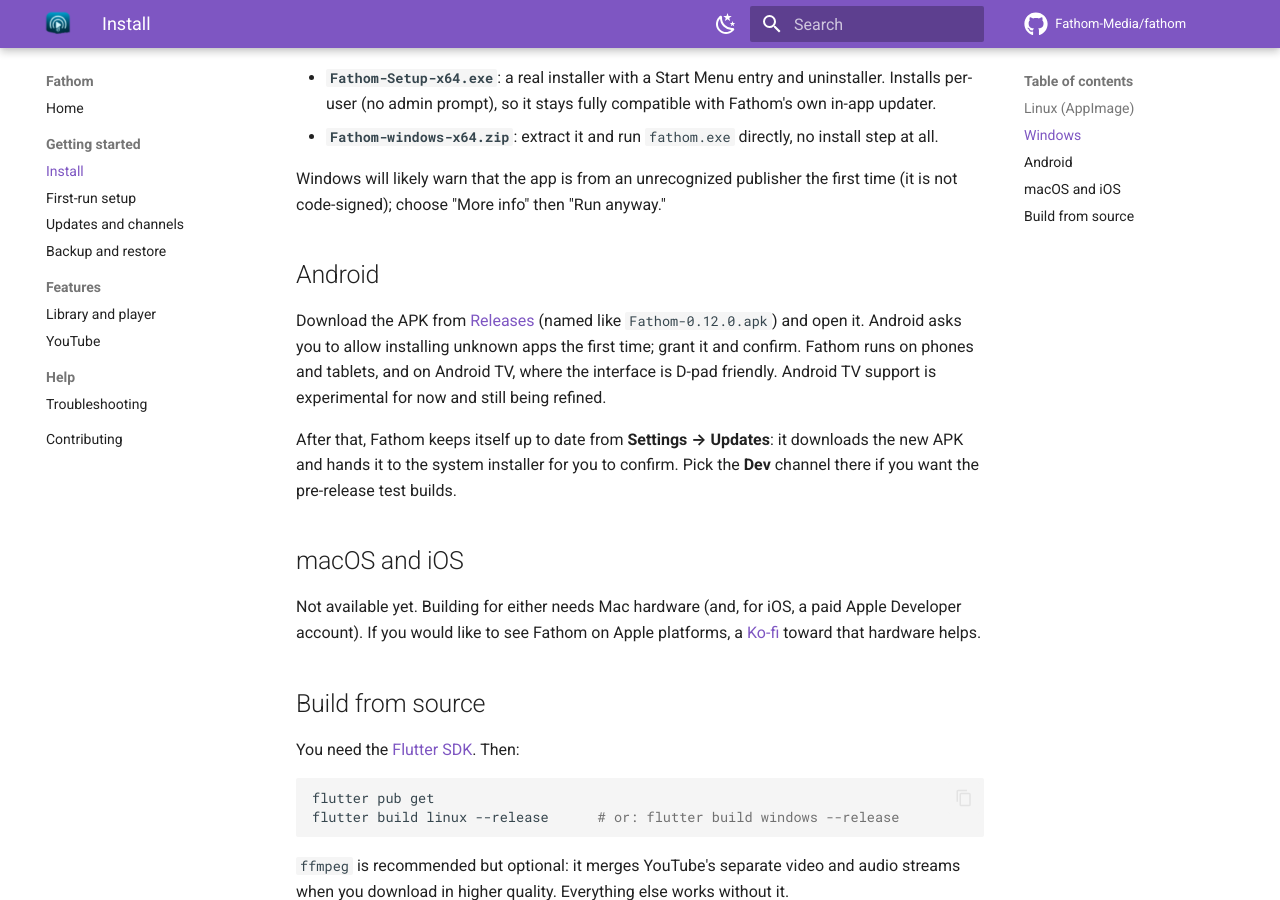
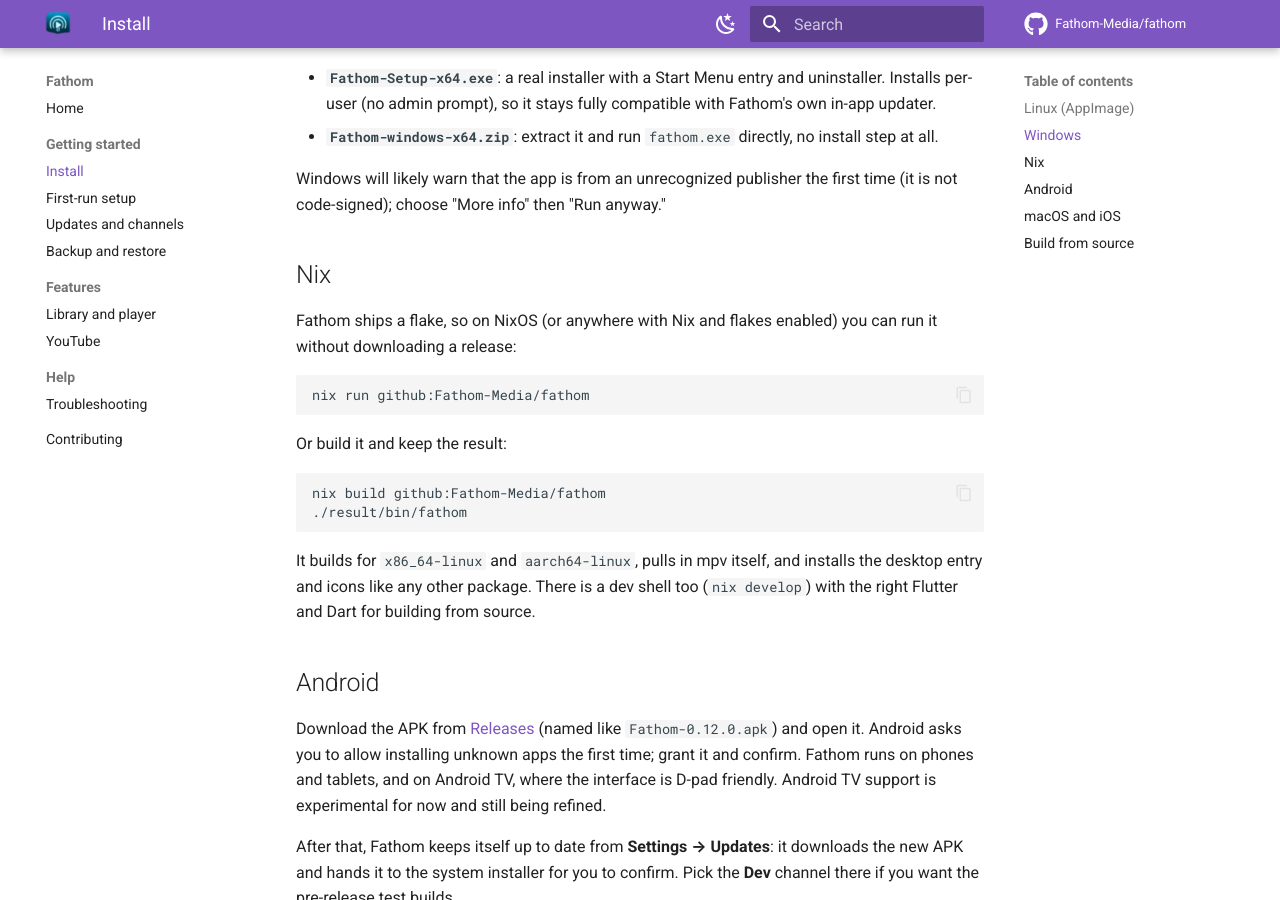
Before and after one commit to Fathom-Media/fathom, an MkDocs documentation site: the page built from docs/install.md, in a window 1280 px wide and 900 px high, scrolled down 1061 px. Built offline with MkDocs 1.6.1 and Material for MkDocs 9.7.7, drawn with Linux system fonts in a browser that asks for light colours; comment, search, counter and statistics services are not loaded.

Commit message:
Document installing from the Nix flake

````diff
--- a/docs/install.md
+++ b/docs/install.md
@@ -42,6 +42,23 @@
 
 Windows will likely warn that the app is from an unrecognized publisher the first time (it is not code-signed); choose "More info" then "Run anyway."
 
+## Nix
+
+Fathom ships a flake, so on NixOS (or anywhere with Nix and flakes enabled) you can run it without downloading a release:
+
+```bash
+nix run github:Fathom-Media/fathom
+```
+
+Or build it and keep the result:
+
+```bash
+nix build github:Fathom-Media/fathom
+./result/bin/fathom
+```
+
+It builds for `x86_64-linux` and `aarch64-linux`, pulls in mpv itself, and installs the desktop entry and icons like any other package. There is a dev shell too (`nix develop`) with the right Flutter and Dart for building from source.
+
 ## Android
 
 Download the APK from [Releases](https://github.com/Fathom-Media/fathom/releases) (named like `Fathom-0.12.0.apk`) and open it. Android asks you to allow installing unknown apps the first time; grant it and confirm. Fathom runs on phones and tablets, and on Android TV, where the interface is D-pad friendly. Android TV support is experimental for now and still being refined.
````
Also changed, not shown: docs/index.md (+1 -1 lines).
